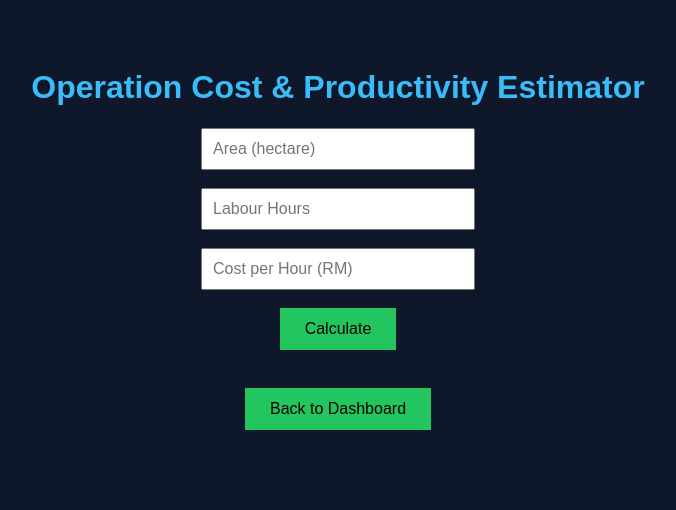
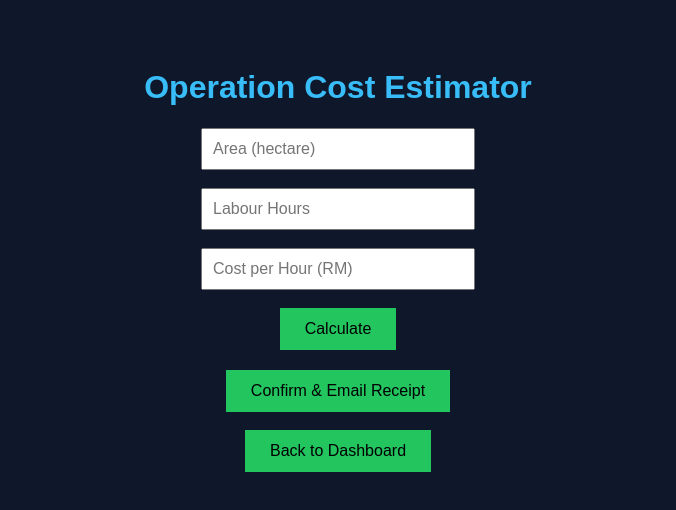
Before and after one commit to akmalhakim2311-byte/AgroLink, a plain HTML site: page calculate.html in a window 1280 px wide. Shown: the whole page, without its empty margins (302-978 px from the left). Drawn offline with Linux system fonts and the light colour scheme.

Commit message:
Update title and heading in calculate.html

```diff
--- a/calculate.html
+++ b/calculate.html
@@ -1,12 +1,12 @@
 <!DOCTYPE html>
 <html>
 <head>
-  <title>Operation Cost Estimator</title>
+  <title>Cost Estimator</title>
   <link rel="stylesheet" href="css/style.css">
 </head>
 <body>
 
-<h1>Operation Cost & Productivity Estimator</h1>
+<h1>Operation Cost Estimator</h1>
 
 <input type="number" id="area" placeholder="Area (hectare)">
 <br><br>
@@ -21,7 +21,10 @@
 
 <p id="result"></p>
 
-<br>
+<button onclick="sendReceipt()">Confirm & Email Receipt</button>
+
+<br><br>
+
 <button onclick="location.href='dashboard.html'">
   Back to Dashboard
 </button>
```
